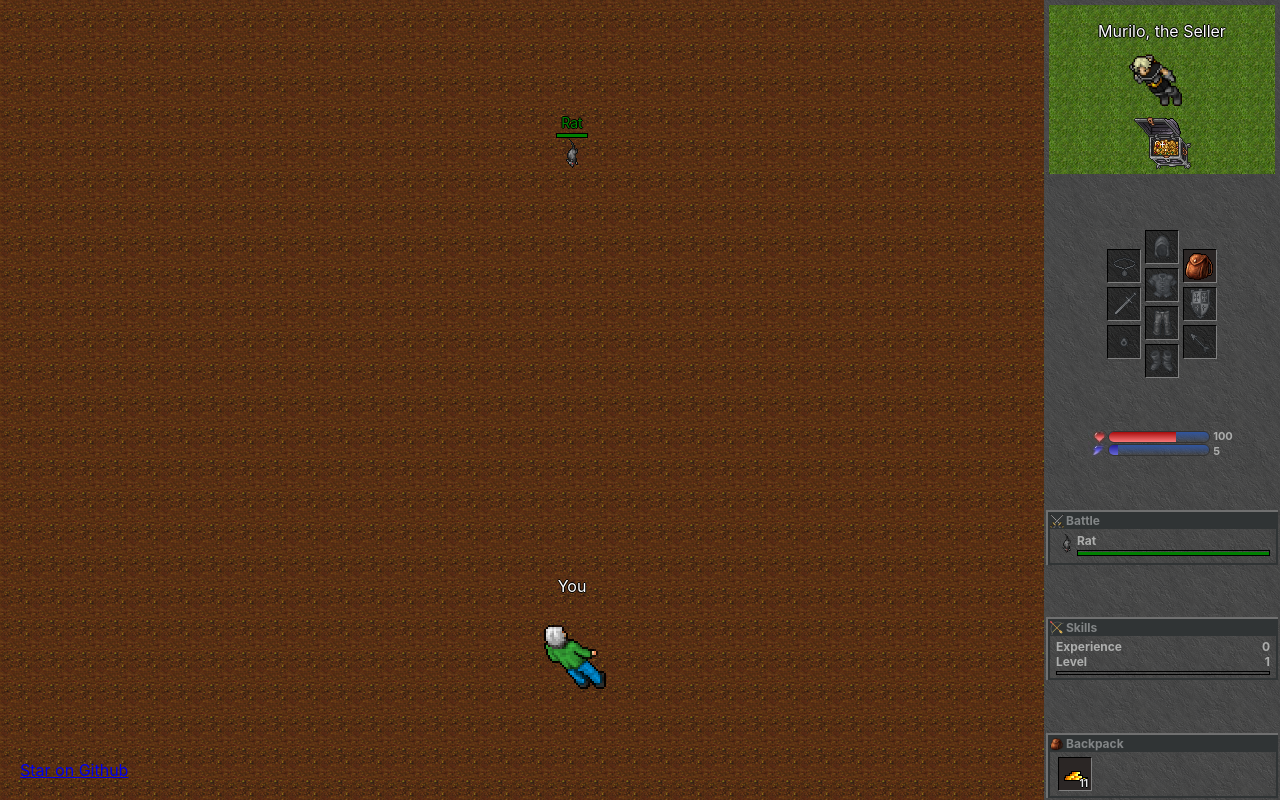
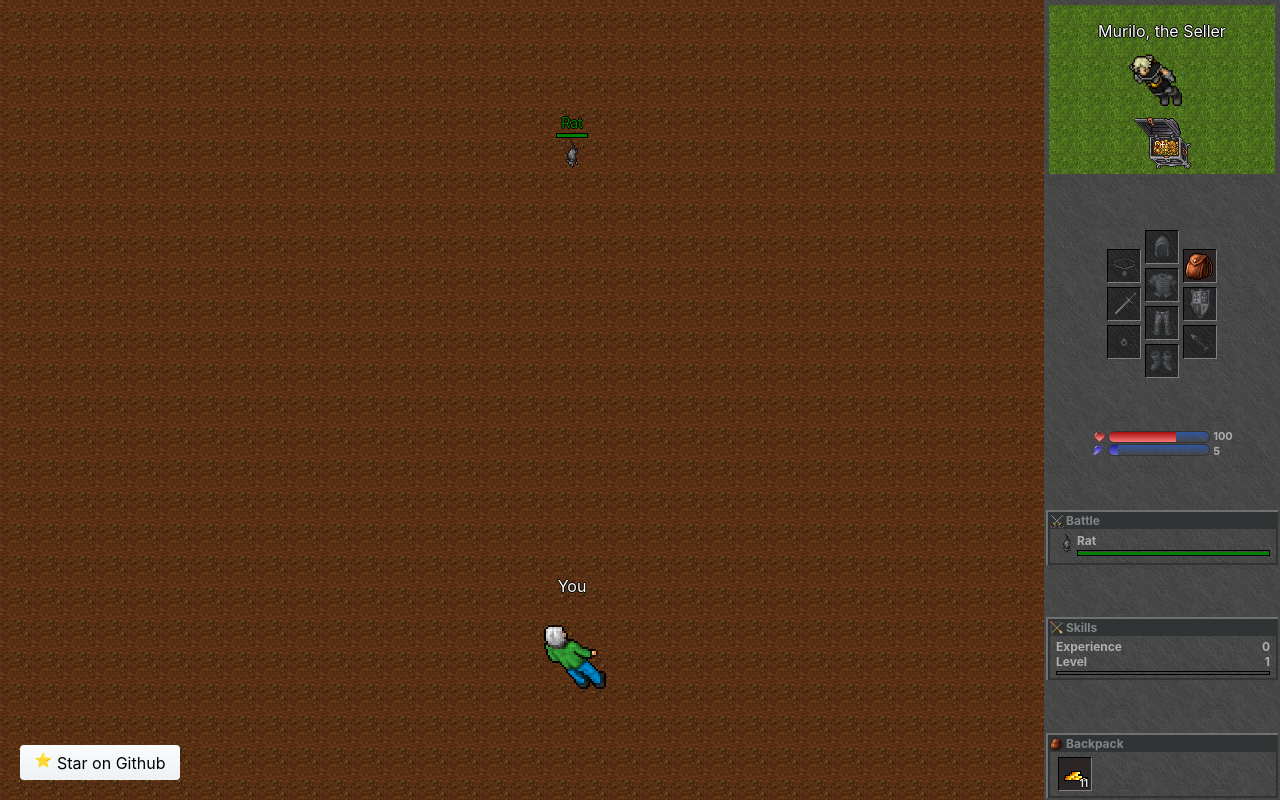
Before and after one commit to jeanbauer/tibia, a React (Create React App) app: page / in a window 1280 px wide. Built offline with nearby package versions, Linux system fonts and the light colour scheme.

Commit message:
Change github button :lipstick:

```diff
--- a/public/index.html
+++ b/public/index.html
@@ -18,7 +18,5 @@
       async
       src="//gc.zgo.at/count.js"
     ></script>
-
-    <script async defer src="https://buttons.github.io/buttons.js"></script>
   </body>
 </html>
--- a/src/components/github.js
+++ b/src/components/github.js
@@ -9,13 +9,13 @@ const Github = () => (
     }}
   >
     <a
-      className='github-button'
+      className='btn'
       href='https://github.com/jeanbauer/tibia'
-      data-size='large'
-      size='large'
-      data-icon='octicon-star'
       aria-label='Star jeanbauer/tibia on GitHub'
     >
+      <span className='btn__star animated bounce' role='img' aria-label='star'>
+        ⭐
+      </span>{' '}
       Star on Github
     </a>
   </div>
--- a/src/index.css
+++ b/src/index.css
@@ -20,3 +20,57 @@ code {
 .alert button {
   margin-left: 10px;
 }
+
+.btn__star {
+  margin-right: 5px;
+  font-size: 14px;
+}
+
+.btn {
+  display: flex;
+  align-items: center;
+  justify-content: center;
+  width: 160px;
+  height: 35px;
+  text-decoration: none;
+  color: #000;
+  background-color: #000;
+
+  border-color: rgba(27,31,35,.2);
+  background-image: linear-gradient(180deg, #fafbfc, #eff3f6 90%);
+  border-radius: .25em;
+}
+
+.animated {
+  -webkit-animation-duration: 1.5s;
+  animation-duration: 1.5s;
+  -webkit-animation-fill-mode: both;
+  animation-fill-mode: both;
+  -webkit-animation-timing-function: linear;
+  animation-timing-function: linear;
+  animation-iteration-count: infinite;
+  -webkit-animation-iteration-count: infinite;
+}
+@-webkit-keyframes bounce {
+  0%,
+  100% {
+    -webkit-transform: translateY(0);
+  }
+  50% {
+    -webkit-transform: translateY(-5px);
+  }
+}
+@keyframes bounce {
+  0%,
+  100% {
+    transform: translateY(0);
+  }
+  50% {
+    transform: translateY(-5px);
+  }
+}
+
+.bounce {
+  -webkit-animation-name: bounce;
+  animation-name: bounce;
+}
```
